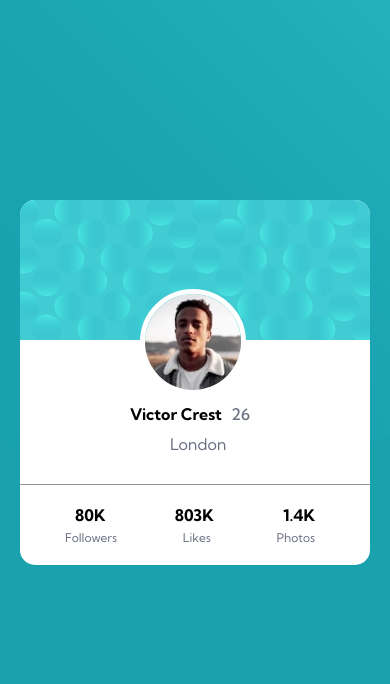
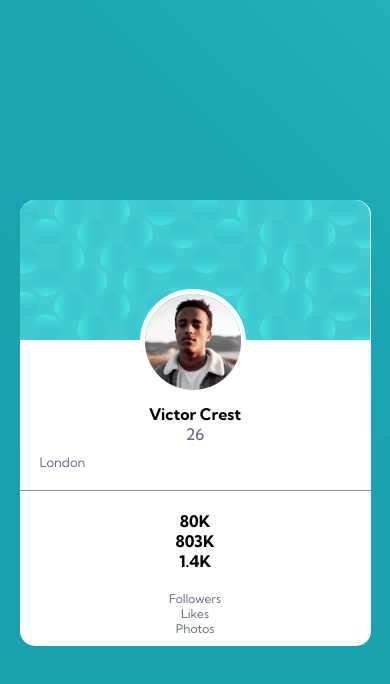
Before and after one commit to Halla38/Victor, a plain HTML site: page index.html in a window 390 px wide. Shown: the top 684 px of the page. Drawn offline with Linux system fonts and the light colour scheme.

Commit message:
style.css

```diff
--- a/style.css
+++ b/style.css
@@ -107,3 +107,32 @@ body{
         margin: 10px 0;
 
 }
+
+@media (max-width: 600px) {
+    .subtitle {
+        padding: 0px 20px;
+        flex-direction: column;
+        align-items: center;
+    }
+
+    .london {
+        padding: 10px 20px;
+        font-size: small;
+    }
+
+    .victor-card {
+        width: 90%;
+        margin: 0 auto;
+    }
+
+    .numbers, .of-what {
+        padding: 10px 20px;
+        flex-direction: column;
+        align-items: center;
+    }
+    overflow: hidden;
+    background-size: cover;
+    background-position: center;
+    font-family: "Kumbh Sans";
+
+}
```
